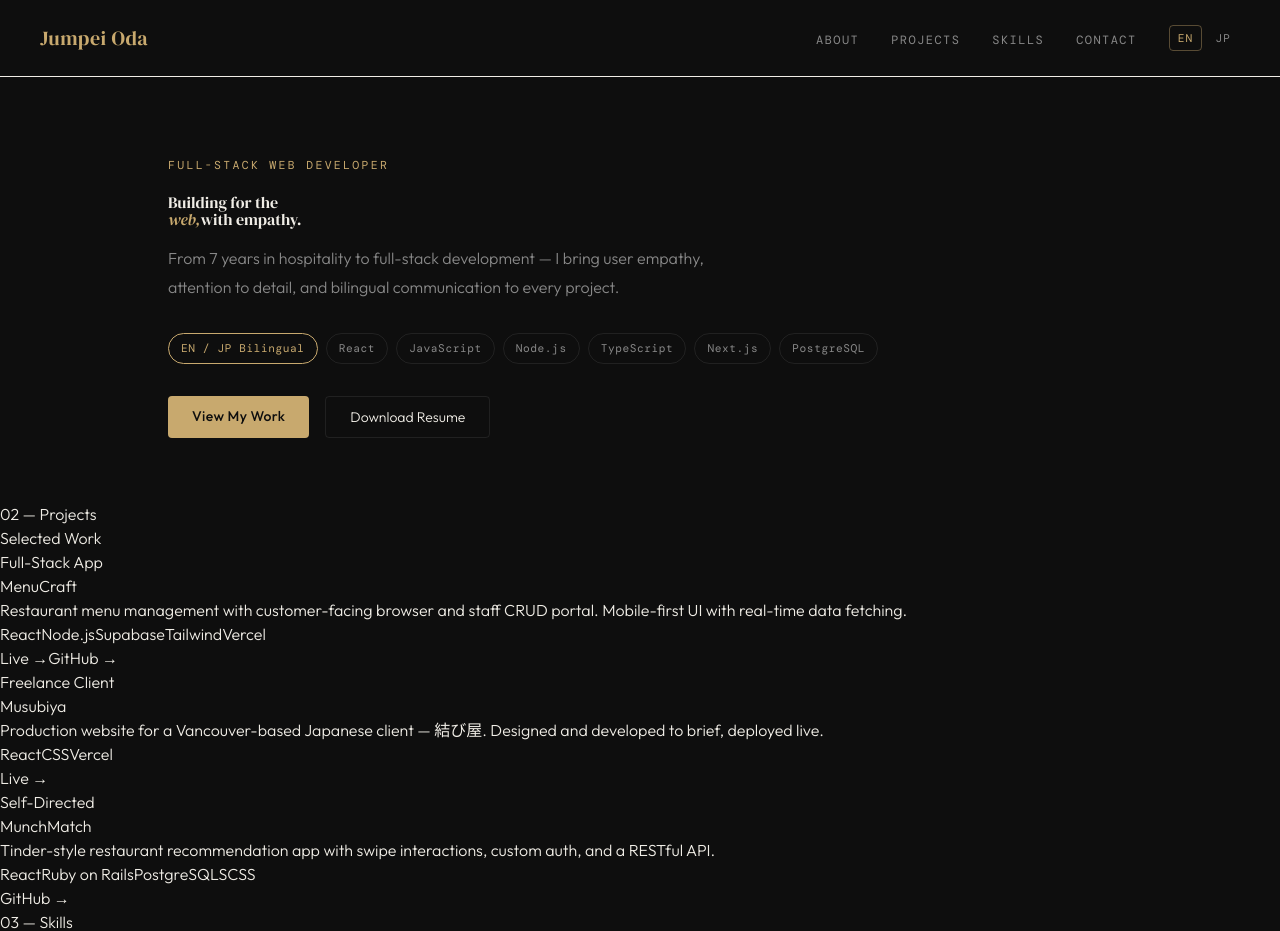
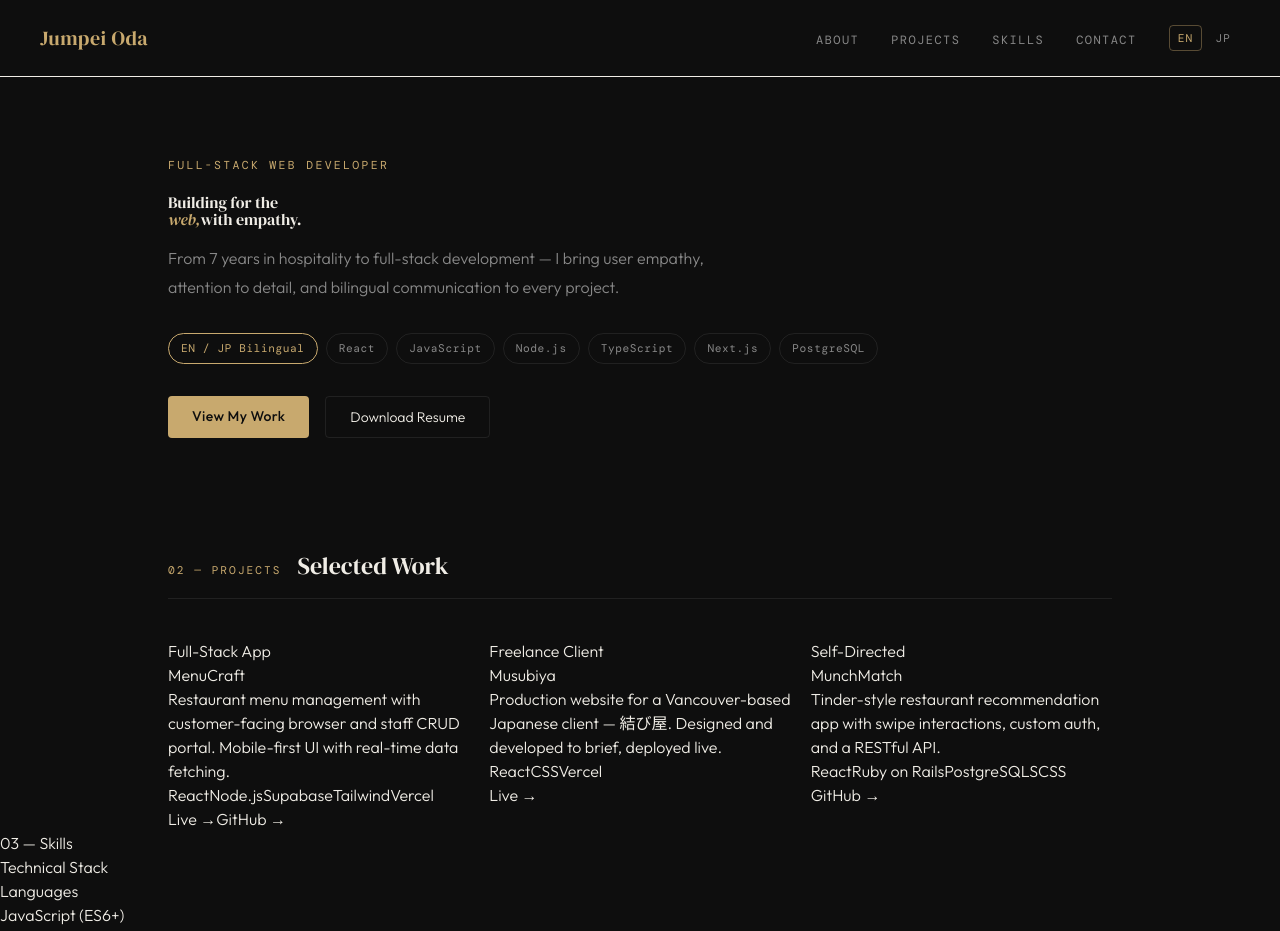
Before and after one commit to J-0-d-a-1/my-website, a Next.js app: page /en in a window 1280 px wide. Shown: the top 931 px of the page. Built offline with nearby package versions, Linux system fonts and the light colour scheme.

Commit message:
style: update Projects.tsx styles

```diff
--- a/src/components/Projects.tsx
+++ b/src/components/Projects.tsx
@@ -31,12 +31,12 @@ export default function Project() {
   const t = useTranslations("projects");
 
   return (
-    <section id="projects">
-      <div>
-        <span>{t("section_label")}</span>
-        <h2>{t("section_title")}</h2>
+    <section id="projects" className="max-w-5xl mx-auto px-10 pt-12">
+      <div className="flex items-baseline gap-4 mb-10 pb-4 border-b border-white/[0.08]">
+        <span className="section-label">{t("section_label")}</span>
+        <h2 className="font-serif text-2xl">{t("section_title")}</h2>
       </div>
-      <div>
+      <div className="grid grid-cols-3 gap-5">
         {projectList.map((project) => (
           <ProjectCard
             key={project.slug}
```
